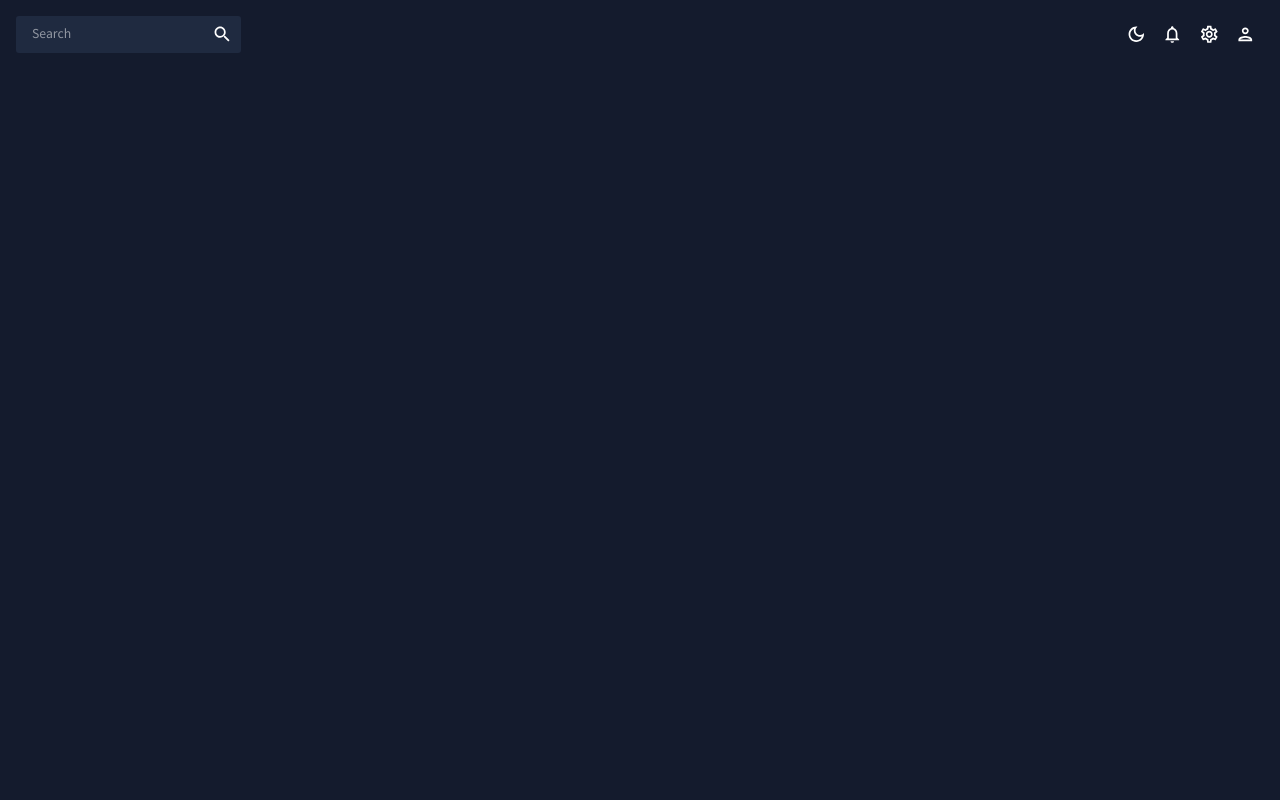
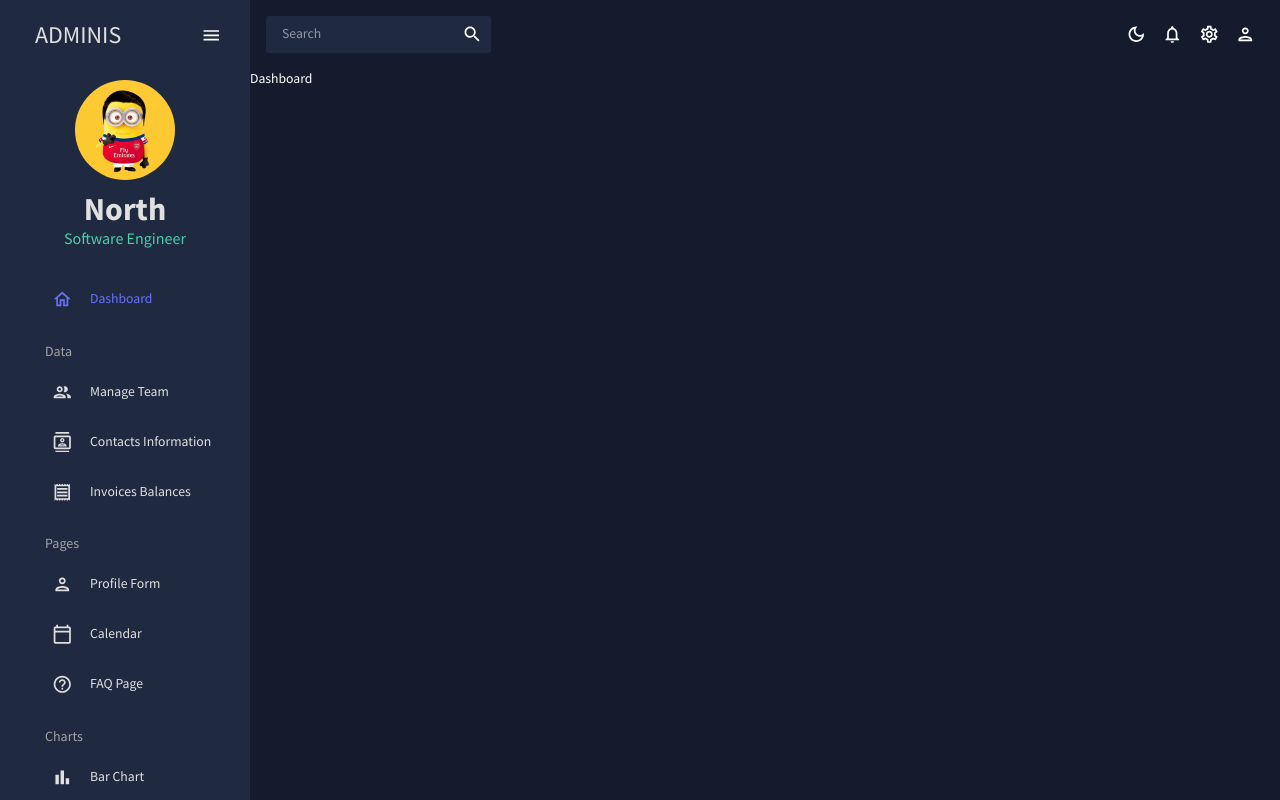
Before and after one commit to nOBITa3001/react-admin-dashboard, a React (Vite) app: page / in a window 1280 px wide. Shown: the top 800 px of the page. Built offline with nearby package versions, Linux system fonts and the light colour scheme.

Commit message:
feat: add sidebar from react-pro-sidebar

```diff
--- a/src/App.tsx
+++ b/src/App.tsx
@@ -1,4 +1,7 @@
 import { CssBaseline, Theme, ThemeProvider } from "@mui/material";
+import { Route, Routes } from "react-router-dom";
+import { Dashboard } from "./scenes/dashboard";
+import { Sidebar } from "./scenes/global/Sidebar";
 import { Topbar } from "./scenes/global/Topbar";
 import { ColorModeContext, useMode } from "./theme";
 
@@ -11,8 +14,12 @@
       <ThemeProvider theme={theme as Theme}>
         <CssBaseline />
         <div className="app">
+          <Sidebar />
           <main className="content">
             <Topbar />
+            <Routes>
+              <Route path="/" element={<Dashboard />} />
+            </Routes>
           </main>
         </div>
       </ThemeProvider>
--- a/src/main.tsx
+++ b/src/main.tsx
@@ -1,5 +1,6 @@
 import React from "react";
 import ReactDOM from "react-dom/client";
+import { ProSidebarProvider } from "react-pro-sidebar";
 import { BrowserRouter } from "react-router-dom";
 import App from "./App.tsx";
 import "./index.css";
@@ -7,7 +8,9 @@
 ReactDOM.createRoot(document.getElementById("root") as HTMLElement).render(
   <React.StrictMode>
     <BrowserRouter>
-      <App />
+      <ProSidebarProvider>
+        <App />
+      </ProSidebarProvider>
     </BrowserRouter>
   </React.StrictMode>
 );
--- /dev/null
+++ b/src/scenes/dashboard/index.tsx
@@ -0,0 +1,3 @@
+export const Dashboard = () => {
+  return <div>Dashboard</div>;
+};
--- /dev/null
+++ b/src/scenes/global/Sidebar.tsx
@@ -0,0 +1,243 @@
+import BarChartOutlinedIcon from "@mui/icons-material/BarChartOutlined";
+import CalendarTodayOutlinedIcon from "@mui/icons-material/CalendarTodayOutlined";
+import ContactsOutlinedIcon from "@mui/icons-material/ContactsOutlined";
+import HelpOutlineOutlinedIcon from "@mui/icons-material/HelpOutlineOutlined";
+import HomeOutlinedIcon from "@mui/icons-material/HomeOutlined";
+import MapOutlinedIcon from "@mui/icons-material/MapOutlined";
+import MenuOutlinedIcon from "@mui/icons-material/MenuOutlined";
+import PeopleOutlinedIcon from "@mui/icons-material/PeopleOutlined";
+import PersonOutlinedIcon from "@mui/icons-material/PersonOutlined";
+import PieChartOutlineOutlinedIcon from "@mui/icons-material/PieChartOutlineOutlined";
+import ReceiptOutlinedIcon from "@mui/icons-material/ReceiptOutlined";
+import TimelineOutlinedIcon from "@mui/icons-material/TimelineOutlined";
+import { Box, IconButton, Typography, useTheme } from "@mui/material";
+import { useState } from "react";
+import {
+  Menu,
+  MenuItem,
+  Sidebar as ProSideBar,
+  menuClasses,
+  sidebarClasses,
+  useProSidebar,
+} from "react-pro-sidebar";
+import { Link, To } from "react-router-dom";
+import userImgUrl from "../../assets/user.png";
+import { tokens } from "../../theme";
+
+type ItemProps = {
+  title: string;
+  to: To;
+  icon: any;
+  selected: string;
+  setSelected: any;
+};
+
+const Item = ({ title, to, icon, selected, setSelected }: ItemProps) => {
+  const theme = useTheme();
+  const colors = tokens(theme.palette.mode);
+  return (
+    <MenuItem
+      active={selected === title}
+      style={{
+        color: colors.grey[100],
+      }}
+      onClick={() => setSelected(title)}
+      icon={icon}
+      component={<Link to={to} />}
+    >
+      <Typography>{title}</Typography>
+    </MenuItem>
+  );
+};
+
+export const Sidebar = () => {
+  const theme = useTheme();
+  const colors = tokens(theme.palette.mode);
+  const [selected, setSelected] = useState("Dashboard");
+  const { collapsed, collapseSidebar } = useProSidebar();
+  return (
+    <Box>
+      <ProSideBar
+        rootStyles={{
+          [`.${sidebarClasses.container}`]: {
+            backgroundColor: colors.primary[400],
+          },
+          border: 0,
+        }}
+      >
+        <Menu
+          menuItemStyles={{
+            button: {
+              "&:hover": {
+                backgroundColor: "transparent",
+                color: "#868dfb !important",
+              },
+              [`& .${menuClasses.active}`]: {
+                color: "#6870fa",
+              },
+            },
+          }}
+        >
+          {/* LOGO AND MENU ICON */}
+          <MenuItem
+            onClick={() => collapseSidebar()}
+            icon={collapsed ? <MenuOutlinedIcon /> : undefined}
+            style={{
+              margin: "10px 0 20px 0",
+              color: colors.grey[100],
+            }}
+          >
+            {!collapsed && (
+              <Box
+                display="flex"
+                justifyContent="space-between"
+                alignItems="center"
+                ml="15px"
+              >
+                <Typography variant="h3" color={colors.grey[100]}>
+                  ADMINIS
+                </Typography>
+                <IconButton>
+                  <MenuOutlinedIcon />
+                </IconButton>
+              </Box>
+            )}
+          </MenuItem>
+
+          {/* USER */}
+          {!collapsed && (
+            <Box mb="25px">
+              <Box display="flex" justifyContent="center" alignItems="center">
+                <img
+                  alt="profile-user"
+                  width="100px"
+                  height="100px"
+                  src={userImgUrl}
+                  style={{ cursor: "pointer", borderRadius: "50%" }}
+                />
+              </Box>
+              <Box textAlign="center">
+                <Typography
+                  variant="h2"
+                  color={colors.grey[100]}
+                  fontWeight="bold"
+                  sx={{ m: "10px 0 0 0" }}
+                >
+                  North
+                </Typography>
+                <Typography variant="h5" color={colors.greenAccent[500]}>
+                  Software Engineer
+                </Typography>
+              </Box>
+            </Box>
+          )}
+
+          {/* MENU ITMES */}
+          <Box paddingLeft={collapsed ? undefined : "10%"}>
+            <Item
+              title="Dashboard"
+              to="/"
+              icon={<HomeOutlinedIcon />}
+              selected={selected}
+              setSelected={setSelected}
+            />
+
+            <Typography
+              variant="h6"
+              color={colors.grey[300]}
+              sx={{ m: "15px 0 5px 20px" }}
+            >
+              Data
+            </Typography>
+            <Item
+              title="Manage Team"
+              to="/team"
+              icon={<PeopleOutlinedIcon />}
+              selected={selected}
+              setSelected={setSelected}
+            />
+            <Item
+              title="Contacts Information"
+              to="/contacts"
+              icon={<ContactsOutlinedIcon />}
+              selected={selected}
+              setSelected={setSelected}
+            />
+            <Item
+              title="Invoices Balances"
+              to="/invoices"
+              icon={<ReceiptOutlinedIcon />}
+              selected={selected}
+              setSelected={setSelected}
+            />
+
+            <Typography
+              variant="h6"
+              color={colors.grey[300]}
+              sx={{ m: "15px 0 5px 20px" }}
+            >
+              Pages
+            </Typography>
+            <Item
+              title="Profile Form"
+              to="/form"
+              icon={<PersonOutlinedIcon />}
+              selected={selected}
+              setSelected={setSelected}
+            />
+            <Item
+              title="Calendar"
+              to="/calendar"
+              icon={<CalendarTodayOutlinedIcon />}
+              selected={selected}
+              setSelected={setSelected}
+            />
+            <Item
+              title="FAQ Page"
+              to="/faq"
+              icon={<HelpOutlineOutlinedIcon />}
+              selected={selected}
+              setSelected={setSelected}
+            />
+
+            <Typography
+              variant="h6"
+              color={colors.grey[300]}
+              sx={{ m: "15px 0 5px 20px" }}
+            >
+              Charts
+            </Typography>
+            <Item
+              title="Bar Chart"
+              to="/bar"
+              icon={<BarChartOutlinedIcon />}
+              selected={selected}
+              setSelected={setSelected}
+            />
+            <Item
+              title="Pie Chart"
+              to="/pie"
+              icon={<PieChartOutlineOutlinedIcon />}
+              selected={selected}
+              setSelected={setSelected}
+            />
+            <Item
+              title="Line Chart"
+              to="/line"
+              icon={<TimelineOutlinedIcon />}
+              selected={selected}
+              setSelected={setSelected}
+            />
+            <Item
+              title="Geography Chart"
+              to="/geography"
+              icon={<MapOutlinedIcon />}
+              selected={selected}
+              setSelected={setSelected}
+            />
+          </Box>
+        </Menu>
+      </ProSideBar>
+    </Box>
+  );
+};
```
Also changed, not shown: src/assets/user.png (added).
